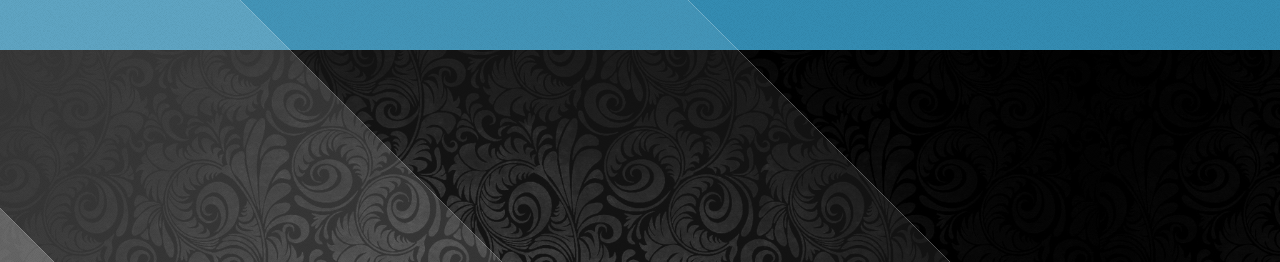
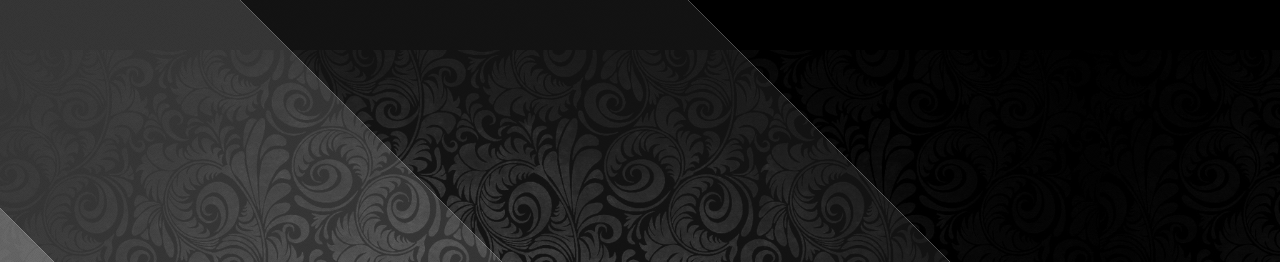
Before and after one commit to Kachit/kachit.github.io, a plain HTML site: page index.html in a window 1280 px wide. Shown: the top 262 px of the page. Drawn offline with Linux system fonts and the light colour scheme.

Commit message:
add new site

```diff
--- a/css/style.css
+++ b/css/style.css
@@ -85,7 +85,7 @@
 		-o-transform: translate3d(0,0,0);
 		-ms-transform: translate3d(0,0,0);
 		transform: translate3d(0,0,0);
-		background-color: #348cb2;
+		background-color: #000000;
 		background-image: url("images/bg.jpg");
 		background-position: bottom left;
 		background-repeat: repeat-x;
```
